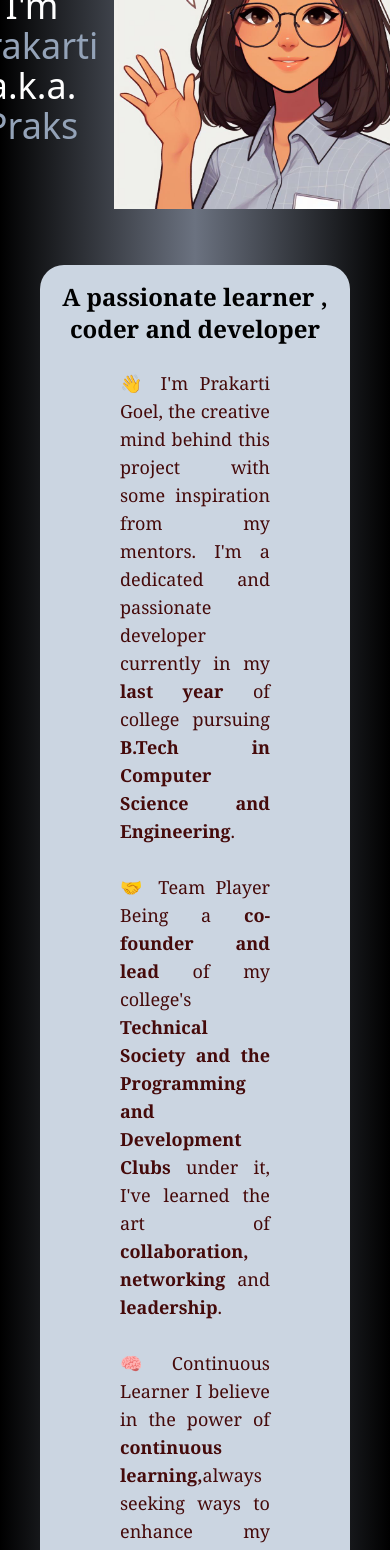
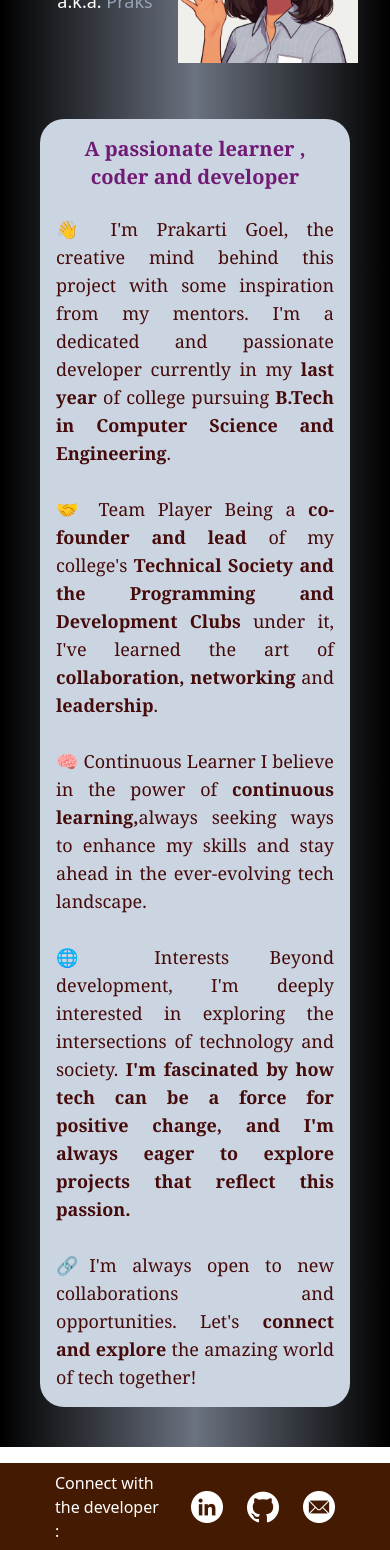
Before and after one commit to prakartigoel24/CryptX, a React (Vite) app: page /about-developer in a window 390 px wide. Shown: the part 240-1790 px from the top of the page. Built offline with nearby package versions, Linux system fonts and the light colour scheme.

Commit message:
Fix: Content Responsiveness

```diff
--- a/src/components/AboutDeveloper.jsx
+++ b/src/components/AboutDeveloper.jsx
@@ -4,17 +4,17 @@ const AboutDeveloper = () => {
   return (
     <div className="flex flex-col mt-4 bg-gradient-to-r from-black via-gray-500 text-slate-400 to-black p-2 items-center justify-center ">
       <div className="flex p-6 items-center justify-center">
-        <h1 className="text-white text-4xl text-center m-4">
+        <h1 className="text-white text-lg text-center m-4">
           Hello! <br /> I'm <span className="text-slate-400">Prakarti</span>{" "}
           a.k.a. <span className="text-slate-400">Praks</span>
         </h1>
-        <img src="/my_avatar.jpg" alt="Avatar..." width={400} />
+        <img src="/my_avatar.jpg" alt="Avatar..." width={180} />
       </div>
       <div className="font-serif m-8 bg-slate-300 text-black rounded-3xl text-lg p-4 text-justify">
-        <h1 className="text-2xl font-black mb-6 text-center">
+        <h1 className="text-xl font-black mb-6 text-center text-fuchsia-900">
          A passionate learner , coder and developer
         </h1>
-        <p className="text-red-950 pl-16 pr-16">
+        <p className="text-red-950 text-justify">
           👋 I'm Prakarti Goel, the creative mind behind this project with some inspiration from my mentors. I'm a
           dedicated and passionate developer currently in my <span className="font-semibold">last year</span> of
           college pursuing <span className="font-semibold">B.Tech in Computer Science and Engineering</span>.
--- a/src/components/Coins.jsx
+++ b/src/components/Coins.jsx
@@ -41,13 +41,13 @@ const Coins = () => {
         <Loader />
       ) : (
         <>
-        <div className="bg-amber-950 text-white flex justify-center items-center py-4 my-4 rounded-full">
-        <h1 className="text-lg font-semibold">Change Currency : </h1>
+        <div className="bg-amber-950 text-white flex justify-center items-center py-4 my-4 mx-3 rounded-full px-6">
+        <h1 className="text-md font-semibold">Change Currency :</h1>
           {
 
            Object.keys(currency_symbols).map(key=>{
             return (
-                <div key={key} className="px-4 py-1 mx-4 rounded-lg bg-white text-black font-medium hover:-translate-y-0.5 hover:bg-slate-300">
+                <div key={key} className="px-3 py-1 mx-1.5 rounded-lg bg-white text-black font-medium hover:-translate-y-0.5 hover:bg-slate-300">
                   <button onClick={()=>{
                     setLoading(true);
                     setCurrency(key)}}>
--- a/src/components/Footer.jsx
+++ b/src/components/Footer.jsx
@@ -2,12 +2,12 @@ import React from 'react'
 
 const Footer = () => {
   return (
-    <div className='flex w-full bg-amber-950 justify-center items-center gap-10 px-2 py-2 mt-4 text-white text-xl'>
-        <h1>Connect with the developer : </h1>
-        <a href="https://www.linkedin.com/in/prakarti-goel-2404/"><img src="icons/linkedin.png" alt="linkedin" width={41} className='m-1 invert'/></a>
-        <a href="https://github.com/prakartigoel24"><img src="icons/github.png" alt="github" width={41} className='m-1 invert'/></a>
+    <div className='flex w-full bg-amber-950 justify-center items-center gap-6 px-4 py-2 mt-4 text-white text-md'>
+        <h1 className='w-28'>Connect with the developer :</h1>
+        <a href="https://www.linkedin.com/in/prakarti-goel-2404/"><img src="icons/linkedin.png" alt="linkedin" width={32} className='my-1 invert'/></a>
+        <a href="https://github.com/prakartigoel24"><img src="icons/github.png" alt="github" width={32} className='my-1 invert'/></a>
         {/* <a href=""><img src="icons/discord.png" alt="discord" width={41} className='m-1'/></a> */}
-        <a href="mailto:prakartigoel24@gmail.com"><img src="icons/email.png" alt="email" width={41} className='m-1 invert'/></a>
+        <a href="mailto:prakartigoel24@gmail.com"><img src="icons/email.png" alt="email" width={32} className='my-1 invert'/></a>
     </div>
   )
 }
--- a/src/components/HeroSection.jsx
+++ b/src/components/HeroSection.jsx
@@ -6,7 +6,7 @@ export const HeroSection = () => {
     <section className="bg-black">
     <div className="py-8 px-4 mx-auto max-w-screen-xl text-center items-center justify-center flex flex-col">
         <img src="logo.png" alt="Logo Here...." className='w-42 h-42 animate-bounce-slow'/>
-        <h1 className="mb-4 -mt-48 text-5xl font-extrabold text-white z-20 relative top-0">CryptX</h1>
+        <h1 className="mb-4 -mt-20 text-5xl font-extrabold text-white z-20 relative top-0">CryptX</h1>
         <p className="mb-8 text-lg font-normal text-gray-400 "> At CryptX we focus on providing accurate information about different type of Exchanges and Coins available in the market to contribute to your economic growth.</p>
         <div className="flex flex-col mb-8 lg:mb-16 space-y-4 transition hover:scale-125 delay-100">
             <a href="#about" className="inline-flex justify-center items-center py-3 px-5 text-base font-medium text-center text-white rounded-lg bg-primary-700">
```
